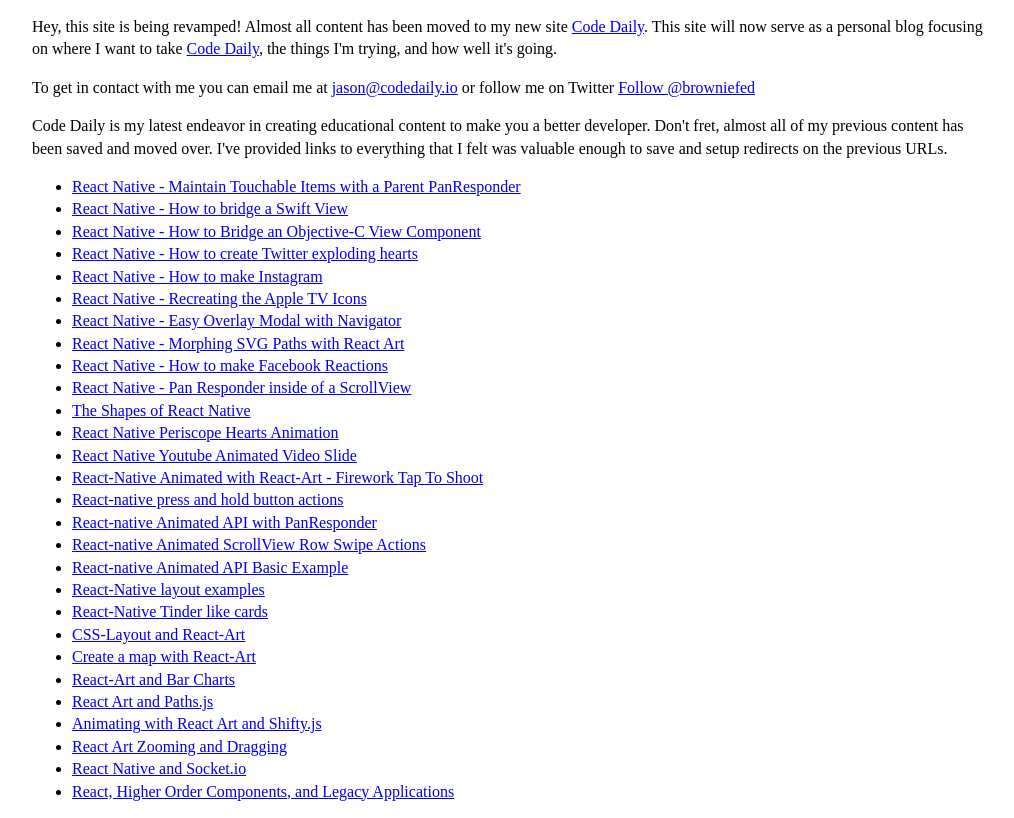
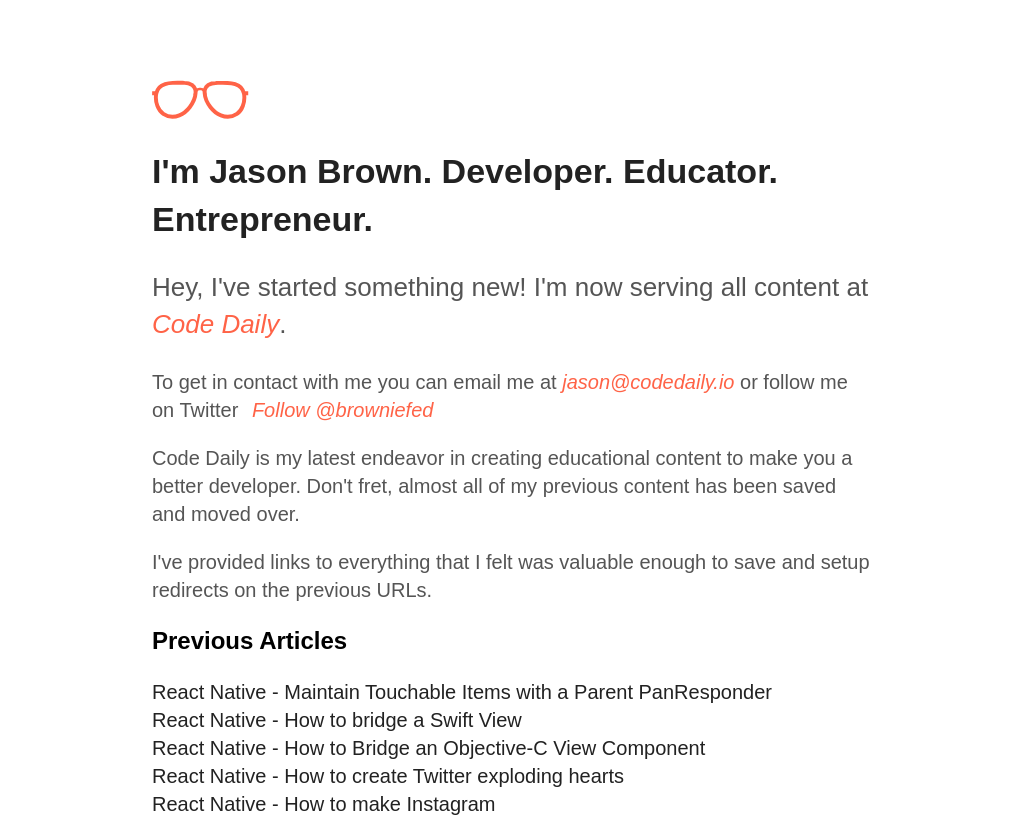
Before and after one commit to browniefed/new_blog, a plain HTML site: page index.html in a window 1280 px wide. Shown: the top 818 px of the page, without its empty margins (128-1142 px from the left). Drawn offline with Linux system fonts and the light colour scheme.

Commit message:
Add new layout

```diff
--- a/css/main.css
+++ b/css/main.css
@@ -1,11 +1,67 @@
 html {
-    color: #000;
-    font-size: 16px;
-    line-height: 1.4;
+  color: #000;
+  font-size: 16px;
+  line-height: 1.4;
+  font-family: sans-serif;
 }
 
 .container {
-    max-width: 960px;
-    width: 100%;
-    margin: 0 auto;
+  max-width: 720px;
+  width: 100%;
+  margin: 0 auto;
+  margin-top: 80px;
 }
+
+.logo {
+  cursor: pointer;
+}
+
+.logoPath {
+  transition: ease all 0.4s;
+  stroke: #ff6347;
+}
+.logo:hover .logoPath {
+  stroke: #000;
+}
+
+h1 {
+  color: #222;
+  font-size: 34px;
+}
+.highlight {
+  font-size: 26px;
+}
+
+p {
+  color: #555;
+  font-size: 20px;
+}
+a {
+  text-decoration: none;
+  color: #ff6347;
+  font-style: italic;
+}
+a:hover {
+  color: #555;
+}
+ul {
+  padding: 0;
+}
+li {
+  list-style: none;
+  padding: 0;
+}
+li a {
+  color: #222;
+  font-style: normal;
+  font-size: 20px;
+  transition: all ease 0.2s;
+}
+
+li a:hover {
+  color: #ff6347;
+}
+
+.twitter-follow-button {
+  margin-left: 8px;
+}
--- a/index.html
+++ b/index.html
@@ -13,21 +13,39 @@
 
 <body>
   <div class="container">
-    <p>
-      Hey, this site is being revamped! Almost all content has been moved to my new site
-      <a href="https://codedaily.io">Code Daily</a>. This site will now serve as a personal blog focusing on where I want to take
-      <a href="https://codedaily.io">Code Daily</a>, the things I'm trying, and how well it's going.
+    <div>
+      <svg class="logo" width="97" height="39" xmlns="http://www.w3.org/2000/svg">
+        <g fill="none" fill-rule="evenodd">
+          <path d="M42.847 14.684c0-2.42 2.072-5.677 4.625-5.677h1.3c2.56 0 4.631 3.257 4.631 5.677" stroke-width="2.625" class="logoPath"
+            stroke-linejoin="round" />
+          <path d="M43.609 12.025c-.006.137-.021.269-.03.406.014-.137.022-.272.03-.406" fill="#FEFEFE" />
+          <path d="M43.601 12.167c-.008.09-.016.175-.02.264.007-.089.015-.177.02-.264m.008-.142l-.008.142.008-.142" fill="#231F20"
+          />
+          <path d="M43.588 11.816c-.018-.835-.109-1.625-.32-2.333a7.855 7.855 0 0 0-.462-1.201 6.316 6.316 0 0 0-.575-.995c-.042-.059-.075-.122-.117-.178a5.862 5.862 0 0 0-.458-.554c-.312-.337-.598-.713-.99-.998a9.316 9.316 0 0 0-.874-.64c-2.109-1.393-4.777-2.043-7.174-2.043l-2.335-.066-1.877.005-1.02-.005c-2.244.025-4.487.015-6.726.094-2.564.088-5.094.419-7.554 1.165-4.89 1.483-7.951 4.6-8.874 9.572-.78 4.193-.312 8.29 1.172 12.28 1.186 3.178 3.004 5.961 5.892 7.896 5.032 3.37 10.461 3.639 16.028 1.5 4.29-1.645 7.645-4.55 10.37-8.12 3.25-4.252 5.598-8.863 5.886-14.256l.019-.635-.01-.488z"
+            stroke-width="3.938" stroke-linejoin="round" class="logoPath" />
+          <path d="M52.613 12.066c.005.137.02.269.028.406-.013-.14-.02-.272-.028-.406" fill="#FEFEFE" />
+          <path d="M52.62 12.208c.005.086.01.175.018.264-.002-.089-.01-.175-.018-.264m-.008-.142l.008.142-.008-.142" fill="#231F20"
+          />
+          <path d="M52.633 11.858c.018-.836.11-1.626.32-2.334.125-.421.275-.823.46-1.2a6.33 6.33 0 0 1 .577-.996c.04-.059.076-.122.117-.178.14-.193.294-.378.455-.554.315-.337.601-.713.994-.997.273-.234.574-.442.873-.64 2.109-1.394 4.774-2.044 7.174-2.044l2.335-.069 1.878.008 1.016-.005c2.247.025 4.488.015 6.73.091 2.56.09 5.09.42 7.553 1.168 4.888 1.483 7.949 4.601 8.874 9.573.78 4.192.312 8.29-1.175 12.279-1.183 3.179-3 5.961-5.89 7.896-5.033 3.37-10.46 3.636-16.027 1.5-4.29-1.644-7.644-4.55-10.37-8.12-3.25-4.255-5.598-8.863-5.886-14.256l-.018-.635.01-.487zM.134 13.334h4.428M91.798 13.334h4.428"
+            class="logoPath" stroke-width="3.938" stroke-linejoin="round" />
+        </g>
+      </svg>
+    </div>
+    <h1>I'm Jason Brown. Developer. Educator. Entrepreneur.</h1>
+    <p class="highlight">
+      Hey, I've started something new! I'm now serving all content at
+      <a href="https://codedaily.io">Code Daily</a>.
     </p>
     <p>To get in contact with me you can email me at
-      <a href="mailto:jason@codedaily.io">jason@codedaily.io</a> or follow me on Twitter
-      <a href="https://twitter.com/browniefed?ref_src=twsrc%5Etfw" class="twitter-follow-button" data-show-count="true">Follow @browniefed</a>
+      <a href="mailto:jason@codedaily.io">jason@codedaily.io</a> or follow me on Twitter <a href="https://twitter.com/browniefed?ref_src=twsrc%5Etfw" class="twitter-follow-button" data-show-count="true">Follow @browniefed</a>
       <script async src="https://platform.twitter.com/widgets.js" charset="utf-8"></script>
     </p>
     <p>Code Daily is my latest endeavor in creating educational content to make you a better developer. Don't fret, almost all
-      of my previous content has been saved and moved over. I've provided links to everything that I felt was valuable enough
-      to save and setup redirects on the previous URLs.</p>
+      of my previous content has been saved and moved over.</p>
+    <p>I've provided links to everything that I felt was valuable enough to save and setup redirects on the previous URLs.</p>
+
+    <h2>Previous Articles</h2>
     <ul>
-
       <li>
         <a href="https://codedaily.io/tutorials/1/Maintain-Touchable-Items-with-a-Parent-PanResponder-in-React-Native">React Native - Maintain Touchable Items with a Parent PanResponder</a>
       </li>
```
Also changed, not shown: blogo.svg (added).
